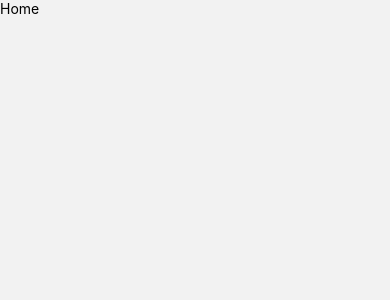
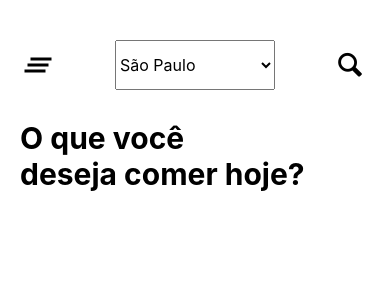
Before and after one commit to vandodev/Food-Delivery-App-ui, a React Native app: screen /Home in a window 390 px wide. Shown: the top 300 px of the page. Built offline with nearby package versions, Linux system fonts and the light colour scheme.

Commit message:
:pizza: Criando header

```diff
--- a/src/screens/Home.js
+++ b/src/screens/Home.js
@@ -1,12 +1,86 @@
 import React from "react";
-import { View, Image, Text } from "react-native";
+import { View, Image, Picker, Text, ScrollView } from "react-native";
+import Icon from "@expo/vector-icons/Entypo";
 
 export default class Home extends React.Component {
+  state = {
+    city: "São Paulo",
+  };
+
   render() {
     return (
-      <View>
-        <Text>Home</Text>
-      </View>
+      <ScrollView style={{ backgroundColor: "#FFF" }}>
+        <View
+          style={{
+            flexDirection: "row",
+            alignItems: "center",
+            marginTop: 40,
+            marginHorizontal: 20,
+          }}
+        >
+          <View style={{ width: "10%" }}>
+            <Image source={require("../images/1.png")} />
+          </View>
+
+          <View
+            style={{
+              width: "80%",
+              alignItems: "center",
+            }}
+          >
+            <Picker
+              selectedValue={this.state.city}
+              style={{ height: 50, width: 160 }}
+              onValueChange={(itemValue, itemIndex) =>
+                this.setState({ city: itemValue })
+              }
+            >
+              <Picker.Item
+                label="São Paulo"
+                value="São Paulo"
+                style={{ fontWeight: "bold" }}
+              />
+              <Picker.Item
+                label="Morro Agudo"
+                value="Morro Agudo"
+                style={{ fontWeight: "bold" }}
+              />
+              <Picker.Item
+                label="Ribeirão Preto"
+                value="Ribeirão Preto"
+                style={{ fontWeight: "bold" }}
+              />
+            </Picker>
+          </View>
+          <View style={{ width: "10%" }}>
+            <Icon name="magnifying-glass" size={30} />
+          </View>
+        </View>
+
+        <View
+          style={{
+            paddingHorizontal: 20,
+            marginTop: 30,
+          }}
+        >
+          <Text
+            style={{
+              fontSize: 30,
+              fontWeight: "bold",
+            }}
+          >
+            O que você
+          </Text>
+          <Text
+            style={{
+              fontSize: 30,
+              fontWeight: "bold",
+            }}
+          >
+            deseja comer hoje?
+          </Text>
+        </View>
+      </ScrollView>
     );
   }
 }
```
